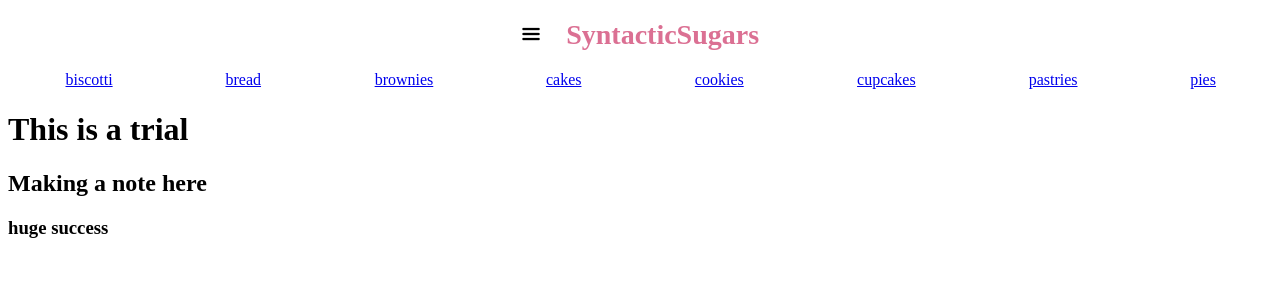
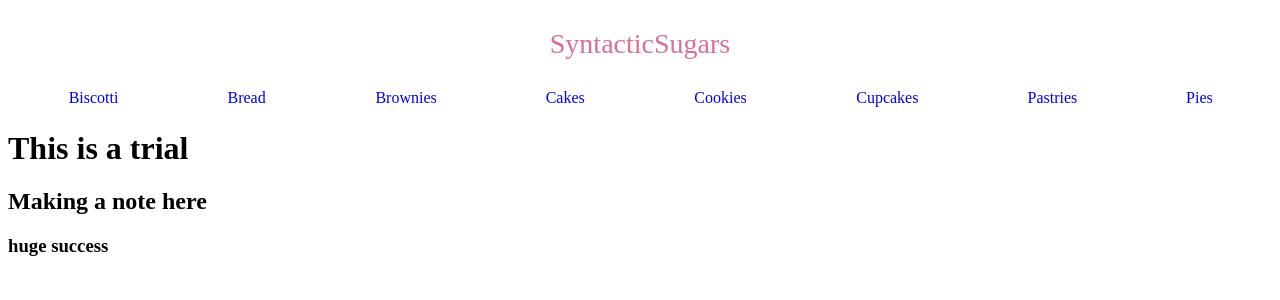
Before and after one commit to SyntacticSugars/SyntacticSugars, a React app: page / in a window 1280 px wide. Shown: the top 300 px of the page. Built offline with nearby package versions, Linux system fonts and the light colour scheme.

Commit message:
finalized styled component for header
Co-authored-by: Sejan <sejdemi@gmail.com>

```diff
--- a/src/components/App.jsx
+++ b/src/components/App.jsx
@@ -8,13 +8,17 @@ import {BrowserRouter as Router, Link, Route} from 'react-router-dom';
 const App = () => {
 
   const [modalState , setModalState ] = useState("none");
-  const headerOptions = ['biscotti','bread' ,'brownies', 'cakes', 'cookies', 'cupcakes', 'pastries','pies']
+  const headerOptions = ['Biscotti','Bread' ,'Brownies', 'Cakes', 'Cookies', 'Cupcakes', 'Pastries','Pies']
   const headersRoutes =[];
   const headers = [];
-  const Title = styled.h1`
+  const Title = styled.p`
     font-size: 1.75em;
     text-align: center;
     color: palevioletred;
+    @media (max-width: 580px) {
+    display: flex;
+    align-items: center;
+    }
   `;
   const LinkTitle = styled.p`
     margin: 2%;
@@ -35,17 +39,28 @@ const App = () => {
       display: ${modalState};
    }
   `;
-   console.log("modalState",modalState)
+
+  const HamburgerToggle = styled.div`
+    display: none;
+    @media (max-width: 580px) {
+      display: flex;
+      width: 25%;
+      margin: 0px;
+    }
+  `;
 
   for(let i = 0; i < headerOptions.length; i++){
-    headersRoutes.push(<Route path={`/${headerOptions[i]}`}><h1>{headerOptions[i]}</h1></Route>)
-    headers.push(<Link to={`/${headerOptions[i]}`} ><LinkTitle>{headerOptions[i]}</LinkTitle></Link>)
+    headersRoutes.push(<Route path={`/${headerOptions[i]}`}><p>{headerOptions[i]}</p></Route>)
+    headers.push(<Link style={{ textDecoration: "none"}} to={`/${headerOptions[i]}`} ><LinkTitle>{headerOptions[i]}</LinkTitle></Link>)
   }
 
   return(
-  <div>
+  <div style={{margin:"5px"}}>
       <Title>
-        <img onClick={()=>{setModalState("flex")}} style={{width: "20px", paddingRight: "2%"}} src="../assets/hamburger_icon.png"/>SyntacticSugars
+        <HamburgerToggle>
+        <img onClick={()=>{setModalState(modalState === "none"? "flex":"none")}} style={{height: "20px"}} src="../assets/hamburger_icon.png"/>
+        </HamburgerToggle>
+        SyntacticSugars
       </Title>
       <Router>
       <MinHeader>
```
